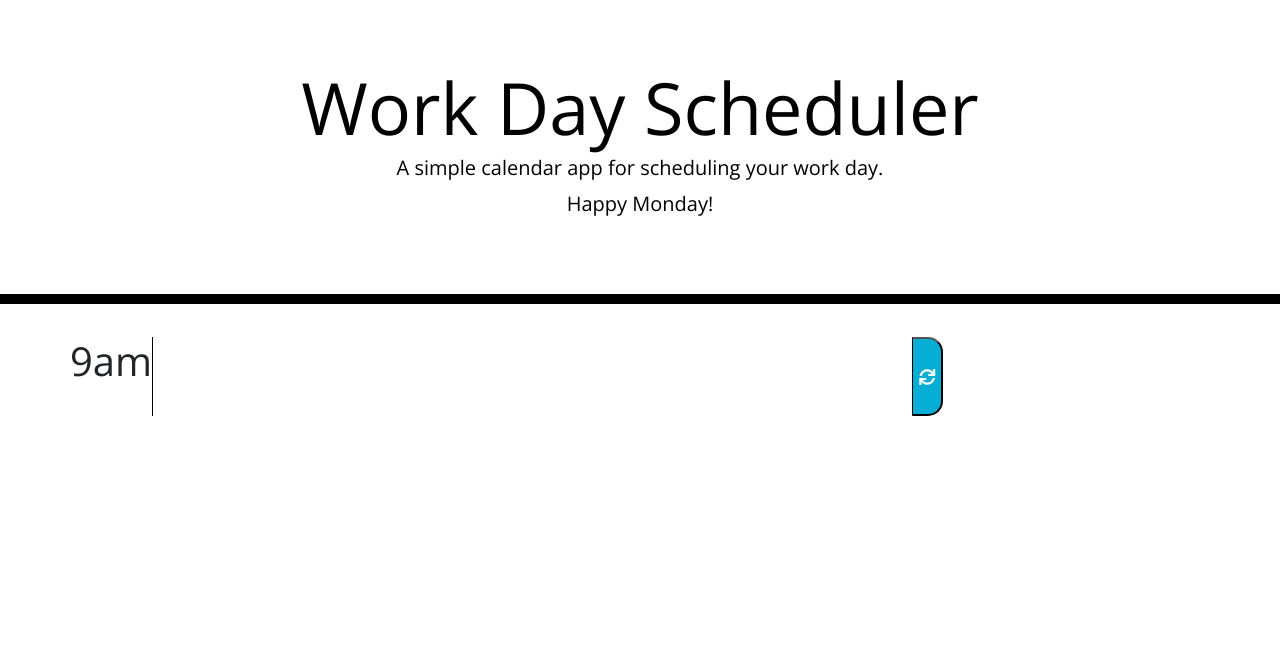
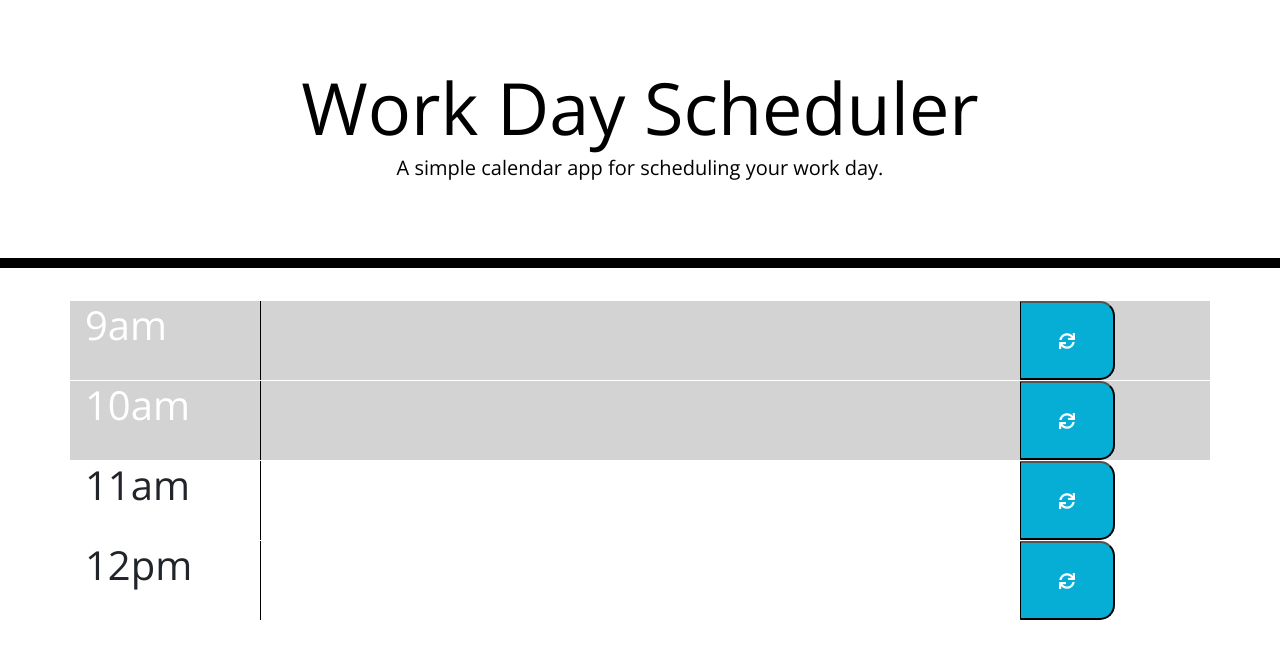
Before and after one commit to AnnaGilthorpe/Challenge7-Daily-Planner-App, a plain HTML site: page index.html in a window 1280 px wide. Drawn offline with nearby package versions, Linux system fonts and the light colour scheme.

Commit message:
refactor code start

```diff
--- a/index.html
+++ b/index.html
@@ -31,12 +31,27 @@
       <p id="currentDay" class="lead"></p>
     </header>
     <div class="container">
-      <div class="row">
-        <h1>9am</h1>
-      <textarea
-      class="col-8" data-time="9am"></textarea>
-      <button class="saveBtn" class="saveBtn i:hover" data-time="9am"><i class="fas fa-sync"></i></button>
-    </div>
+      <div id="9-am" class="row time-area">
+        <h1 class = "col-2">9am</h1>
+        <textarea class="col-8 work-description"></textarea>
+        <button class="saveBtn col-1 fas fa-sync" class="saveBtn i:hover" data-time="9am"></button>
+      </div>
+      <div id="10-am" class="row time-area">
+        <h1 class = "col-2">10am</h1>
+        <textarea class="col-8 work-description"></textarea>
+        <button class="saveBtn col-1" class="saveBtn i:hover" data-time="9am"><i class="fas fa-sync"></i></button>
+      </div>
+      <div class="row time-area">
+        <h1 class = "col-2">11am</h1>
+        <textarea class="col-8" data-time="10am"></textarea>
+        <button class="saveBtn col-1" class="saveBtn i:hover" data-time="9am"><i class="fas fa-sync"></i></button>
+      </div>
+
+      <div id="12-pm"class="row time-area">
+        <h1 class = "col-2">12pm</h1>
+        <textarea class="col-8" ></textarea>
+        <button class="saveBtn col-1" class="saveBtn i:hover" data-time="9am"><i class="fas fa-sync"></i></button>
+      </div>
       <!-- Timeblocks go here -->
     </div>
     <script src="https://cdnjs.cloudflare.com/ajax/libs/jquery/3.2.1/jquery.min.js"></script>
--- a/script.js
+++ b/script.js
@@ -3,61 +3,59 @@
 // console.log(m.toString());
 // console.log("hello world");
 
-var today = moment();
-let dayWeek = today.format("[Happy] dddd[!]")
-$("#currentDay").text(dayWeek);
-console.log(dayWeek);
+// var today = moment();
+// let dayWeek = today.format("[Happy] dddd[!]")
+// $("#currentDay").text(dayWeek);
+// console.log(dayWeek);
 
-let currentHour = today.format("H")
-console.log(currentHour)
+// let currentHour = today.format("H")
+// console.log(currentHour)
 
-// let nine = document.querySelector("#9")
-
-// //9am
-function nineam () {
-if (currentHour > 9) {
-$("textarea").addClass("past")
-}
-if (currentHour < 9) {
-    $("textarea").addClass("future")
-}
-if (currentHour === 9) {
-    $("textarea").addClass("present")
-}
-localStorage.setItem("9am", "something")
-$("textarea").text(localStorage.getItem("9am"))
-}
-
-$("button").on("click", function(event){
-    $("saveBtn").setClass("fas fa-sync fa-spin")
-    console.log($(event.target).siblings("textarea").val());
-    console.log($(event.target).attr("data-time"));
-
-})
-//10am
-
-
-
-//11am
+// let dataTime = document.querySelector('#data-time');
 
 
 
 
-//12pm
+
+$(document).ready(function () {
+    $('.saveBtn').on('click', function () {
+      let value = $(this).siblings('.work-description').val()
+      let time = $(this).parent().attr('id')
+
+      localStorage.setItem(time, JSON.stringify(value))
+    })
+
+    function updateHours() {
+        let currentHour = moment().hour();
+
+        $('.time-area').each(function () {
+            let currentBlockTime = parseInt($(this).attr('id').split('-')[0])
+
+            if (currentBlockTime < currentHour) {
+                $(this).addClass('past')
+            } else if (currentBlockTime === currentHour) {
+                $(this).removeClass('past')
+                $(this).addClass('present')
+            } else {
+                $(this).removeClass('past')
+                $(this).removeClass('present')
+                $(this).removeClass('future')
+            }
+        })
+    }
+
+    updateHours()
+
+    setInterval(updateHours, 540000)
 
 
+    // bug, work out why local storage isnt dispalying after refresh
 
-//1pm
-
-
-//2pm
-
-
-
-//3pm
-
-
-//4pm
-
-
-//5pm
+    // TODO: finish this section for every hour, ensure you have id with time
+    // on each parent eg: '11-am'
+    /// and class of work descriotion on each text area
+    $('#9-am .work-description').val(localStorage.getItem('9-am'))
+    $('#10-am .work-description').val(localStorage.getItem('10-am'))
+    // dispaly the current day and time on page
+    // look up how to do this on moment
+})
```
Also changed, not shown: style.css (line endings or trailing spaces).
